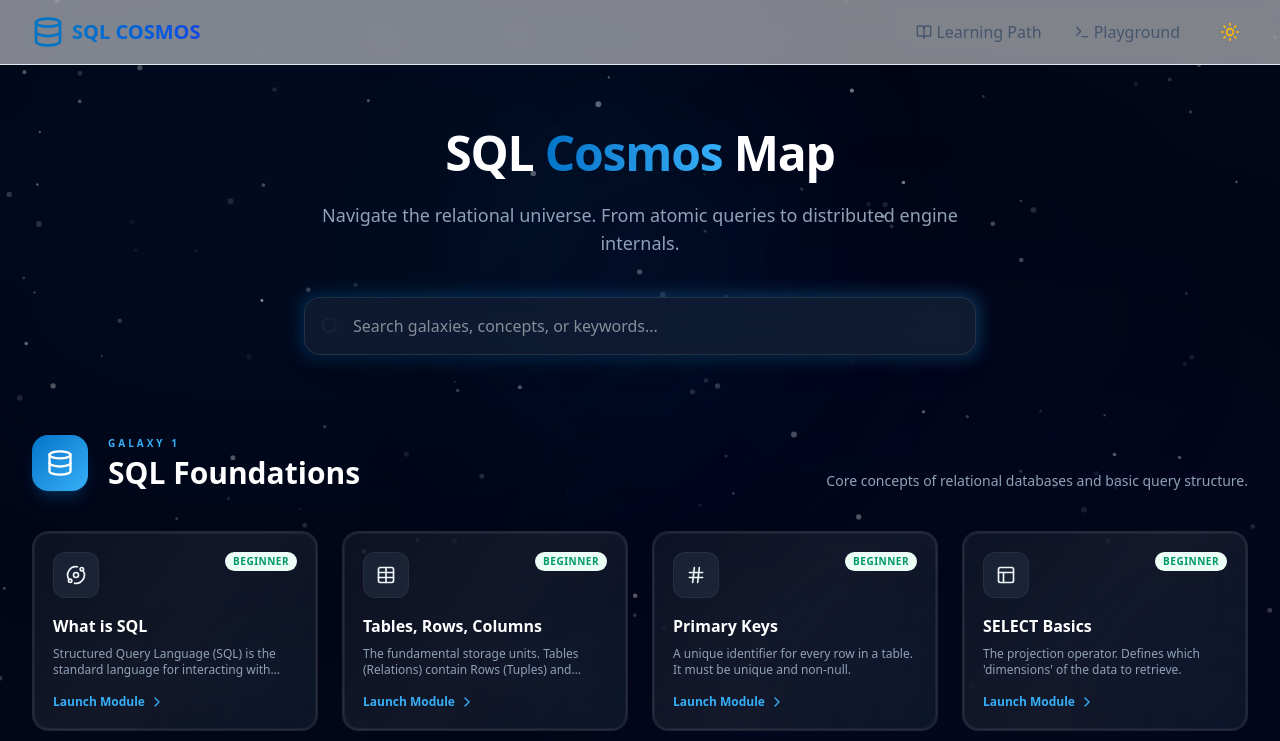
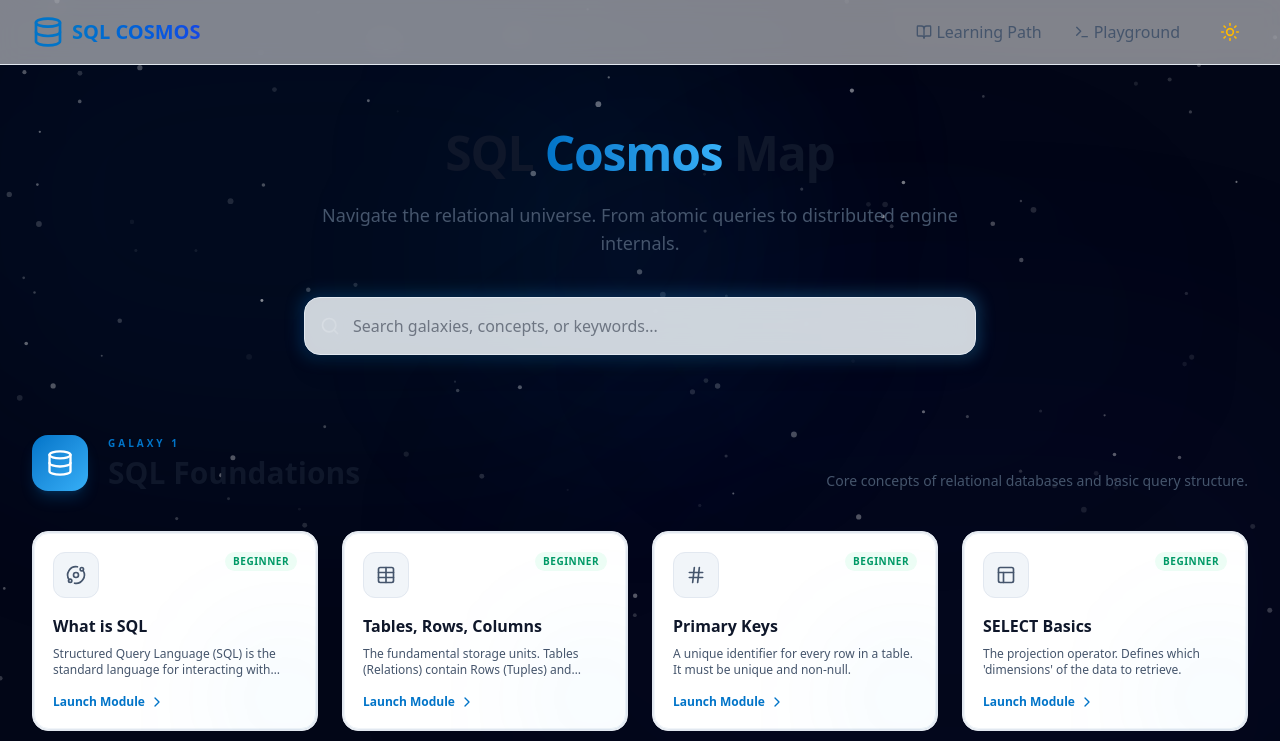
Before and after one commit to subhajitlucky/sqlviz, a React (Vite) app: page /path in a window 1280 px wide. Shown: the top 741 px of the page. Built offline with nearby package versions, Linux system fonts and the light colour scheme.

Commit message:
fix: resolve dark/light mode contrast and theme consistency issues

```diff
--- a/src/pages/LearningPath.jsx
+++ b/src/pages/LearningPath.jsx
@@ -108,7 +108,7 @@ const TopicCard = ({ concept, index }) => {
     >
       <Link
         to={`/topic/${concept.id}`}
-        className="group flex flex-col h-full p-5 rounded-2xl border border-white/10 bg-slate-900/40 backdrop-blur-xl hover:border-sapphire-500/50 hover:shadow-[0_0_30px_rgba(59,130,246,0.15)] transition-all duration-500 relative overflow-hidden ring-1 ring-inset ring-white/5"
+        className="group flex flex-col h-full p-5 rounded-2xl border border-slate-200 dark:border-white/10 bg-white dark:bg-slate-900/40 backdrop-blur-xl hover:border-sapphire-500/50 hover:shadow-[0_0_30px_rgba(59,130,246,0.15)] transition-all duration-500 relative overflow-hidden ring-1 ring-inset ring-slate-200/50 dark:ring-white/5"
       >
         {/* Sapphire Pulse Hover Effect */}
         <div className="absolute inset-0 bg-sapphire-500/0 group-hover:bg-sapphire-500/5 transition-colors duration-500" />
@@ -116,28 +116,28 @@ const TopicCard = ({ concept, index }) => {
 
         <div className="relative z-10">
           <div className="flex justify-between items-start mb-4">
-            <div className="p-3 rounded-xl bg-slate-800/80 border border-white/5 group-hover:bg-sapphire-500 group-hover:text-white group-hover:scale-110 group-hover:rotate-3 transition-all duration-300">
-              <Icon className="w-5 h-5" />
+            <div className="p-3 rounded-xl bg-slate-100 dark:bg-slate-800/80 border border-slate-200 dark:border-white/5 group-hover:bg-sapphire-500 group-hover:text-white group-hover:scale-110 group-hover:rotate-3 transition-all duration-300">
+              <Icon className="w-5 h-5 text-slate-600 dark:text-slate-300 group-hover:text-white" />
             </div>
             <DifficultyBadge difficulty={concept.difficulty} />
           </div>
 
-          <h3 className="text-base font-bold text-white group-hover:text-sapphire-400 transition-colors mb-2">
+          <h3 className="text-base font-bold text-slate-900 dark:text-white group-hover:text-sapphire-600 dark:group-hover:text-sapphire-400 transition-colors mb-2">
             {concept.title}
           </h3>
 
-          <p className="text-xs text-slate-400 line-clamp-2 mb-4 flex-grow">
+          <p className="text-xs text-slate-600 dark:text-slate-400 line-clamp-2 mb-4 flex-grow">
             {concept.definition}
           </p>
 
-          <div className="flex items-center text-xs font-semibold text-sapphire-400 group-hover:text-sapphire-300">
+          <div className="flex items-center text-xs font-semibold text-sapphire-600 dark:text-sapphire-400 group-hover:text-sapphire-500 dark:group-hover:text-sapphire-300">
             Launch Module <ChevronRight className="w-4 h-4 ml-1 group-hover:translate-x-1 transition-transform" />
           </div>
         </div>
 
         {/* Inner Glow Border */}
-        <div className="absolute inset-0 rounded-2xl border border-white/5 pointer-events-none" />
-        <div className="absolute inset-[1px] rounded-[15px] border border-white/5 pointer-events-none" />
+        <div className="absolute inset-0 rounded-2xl border border-slate-200 dark:border-white/5 pointer-events-none" />
+        <div className="absolute inset-[1px] rounded-[15px] border border-slate-100 dark:border-white/5 pointer-events-none" />
 
         {/* Dynamic Glow effect */}
         <div className="absolute -right-4 -bottom-4 w-24 h-24 bg-sapphire-500/10 blur-3xl rounded-full group-hover:bg-sapphire-500/20 transition-colors duration-500" />
@@ -185,7 +185,7 @@ const LearningPath = () => {
   const hasResults = filteredConcepts.length > 0;
 
   return (
-    <div className="relative min-h-screen bg-slate-950 transition-colors duration-300 overflow-hidden" ref={containerRef}>
+    <div className="relative min-h-screen bg-white dark:bg-slate-950 transition-colors duration-300 overflow-hidden" ref={containerRef}>
       <AnimatedStarField />
 
       {/* Constellation Connectors */}
@@ -239,7 +239,7 @@ const LearningPath = () => {
           <motion.h1
             initial={{ opacity: 0, y: -20 }}
             animate={{ opacity: 1, y: 0 }}
-            className="text-4xl md:text-5xl font-black mb-6 text-white tracking-tight"
+            className="text-4xl md:text-5xl font-black mb-6 text-slate-900 dark:text-white tracking-tight"
           >
             SQL <span className="text-transparent bg-clip-text bg-gradient-to-r from-sapphire-600 to-sapphire-400">Cosmos</span> Map
           </motion.h1>
@@ -248,7 +248,7 @@ const LearningPath = () => {
             initial={{ opacity: 0 }}
             animate={{ opacity: 1 }}
             transition={{ delay: 0.1 }}
-            className="text-slate-400 max-w-2xl mx-auto mb-10 text-lg"
+            className="text-slate-600 dark:text-slate-400 max-w-2xl mx-auto mb-10 text-lg"
           >
             Navigate the relational universe. From atomic queries to distributed engine internals.
           </motion.p>
@@ -262,7 +262,7 @@ const LearningPath = () => {
                 placeholder="Search galaxies, concepts, or keywords..."
                 value={search}
                 onChange={(e) => setSearch(e.target.value)}
-                className="w-full pl-12 pr-4 py-4 bg-slate-900/80 backdrop-blur-xl border border-white/10 rounded-2xl text-white focus:ring-2 focus:ring-sapphire-500 transition-all outline-none shadow-xl"
+                className="w-full pl-12 pr-4 py-4 bg-white/80 dark:bg-slate-900/80 backdrop-blur-xl border border-slate-200 dark:border-white/10 rounded-2xl text-slate-900 dark:text-white focus:ring-2 focus:ring-sapphire-500 transition-all outline-none shadow-xl"
               />
             </div>
           </div>
@@ -277,11 +277,11 @@ const LearningPath = () => {
               exit={{ opacity: 0 }}
               className="text-center py-20 relative z-10"
             >
-              <div className="inline-flex p-6 rounded-full bg-slate-900/50 backdrop-blur-xl border border-white/10 mb-6">
+              <div className="inline-flex p-6 rounded-full bg-slate-100 dark:bg-slate-900/50 backdrop-blur-xl border border-slate-200 dark:border-white/10 mb-6">
                 <Orbit className="w-12 h-12 text-slate-400 animate-pulse" />
               </div>
-              <h3 className="text-2xl font-bold text-white mb-2">Concept not found in this galaxy</h3>
-              <p className="text-slate-400">Try adjusting your search or explore the main paths below.</p>
+              <h3 className="text-2xl font-bold text-slate-900 dark:text-white mb-2">Concept not found in this galaxy</h3>
+              <p className="text-slate-600 dark:text-slate-400">Try adjusting your search or explore the main paths below.</p>
               <button
                 onClick={() => setSearch('')}
                 className="mt-6 px-6 py-2 bg-sapphire-600 hover:bg-sapphire-500 text-white rounded-lg transition-all font-medium hover:shadow-[0_0_20px_rgba(59,130,246,0.5)]"
@@ -318,13 +318,13 @@ const LearningPath = () => {
                       <div className="absolute inset-0 bg-white blur-xl opacity-0 group-hover:opacity-20 transition-opacity rounded-full" />
                     </div>
                     <div>
-                      <span className="text-[10px] font-black uppercase tracking-[0.3em] text-sapphire-400 mb-1 block">
+                      <span className="text-[10px] font-black uppercase tracking-[0.3em] text-sapphire-600 dark:text-sapphire-400 mb-1 block">
                         Galaxy {pIdx + 1}
                       </span>
-                      <h2 className="text-3xl font-bold text-white">{path.title}</h2>
+                      <h2 className="text-3xl font-bold text-slate-900 dark:text-white">{path.title}</h2>
                     </div>
                   </div>
-                  <p className="text-slate-400 max-w-md text-sm md:text-right">
+                  <p className="text-slate-600 dark:text-slate-400 max-w-md text-sm md:text-right">
                     {path.description}
                   </p>
                 </motion.div>
--- a/src/pages/TopicDetail.jsx
+++ b/src/pages/TopicDetail.jsx
@@ -292,11 +292,11 @@ const TopicDetail = () => {
         </div>
 
         {/* Navigation Footer */}
-        <footer className="mt-20 pt-8 border-t border-slate-100 dark:border-slate-900">
+        <footer className="mt-20 pt-8 border-t border-slate-200 dark:border-slate-900">
           <div className="flex flex-col sm:flex-row items-center justify-between gap-6">
             {prevConcept ? (
               <Link
-                to={`/concept/${prevConcept.id}`}
+                to={`/topic/${prevConcept.id}`}
                 className="w-full sm:w-auto group flex items-center p-4 rounded-xl border border-slate-200 dark:border-slate-800 hover:border-sapphire-500/50 transition-all hover:bg-slate-50 dark:hover:bg-slate-900/50"
               >
                 <ChevronLeft className="w-5 h-5 mr-4 text-slate-400 group-hover:text-sapphire-500 transition-colors" />
@@ -309,7 +309,7 @@ const TopicDetail = () => {
 
             {nextConcept ? (
               <Link
-                to={`/concept/${nextConcept.id}`}
+                to={`/topic/${nextConcept.id}`}
                 className="w-full sm:w-auto group flex items-center p-4 rounded-xl border border-slate-200 dark:border-slate-800 hover:border-sapphire-500/50 transition-all hover:bg-slate-50 dark:hover:bg-slate-900/50"
               >
                 <div className="text-right">
--- a/tailwind.config.js
+++ b/tailwind.config.js
@@ -40,4 +40,5 @@ export default {
     },
   },
   plugins: [],
+  darkMode: "class",
 }
```
Also changed, not shown: src/components/visualizers/BTreeVisualizer.jsx (+18 -7 lines), src/components/visualizers/IndexSeekVisualizer.jsx (+13 -11 lines), src/components/visualizers/ScanVisualizer.jsx (+7 -7 lines).
